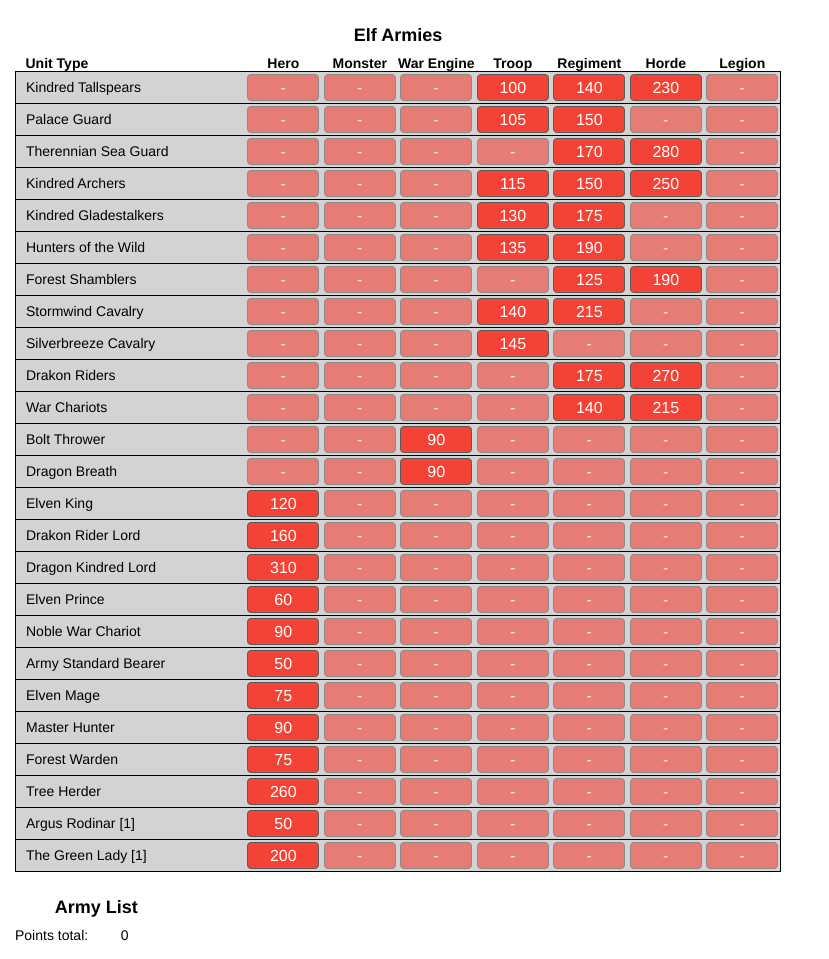
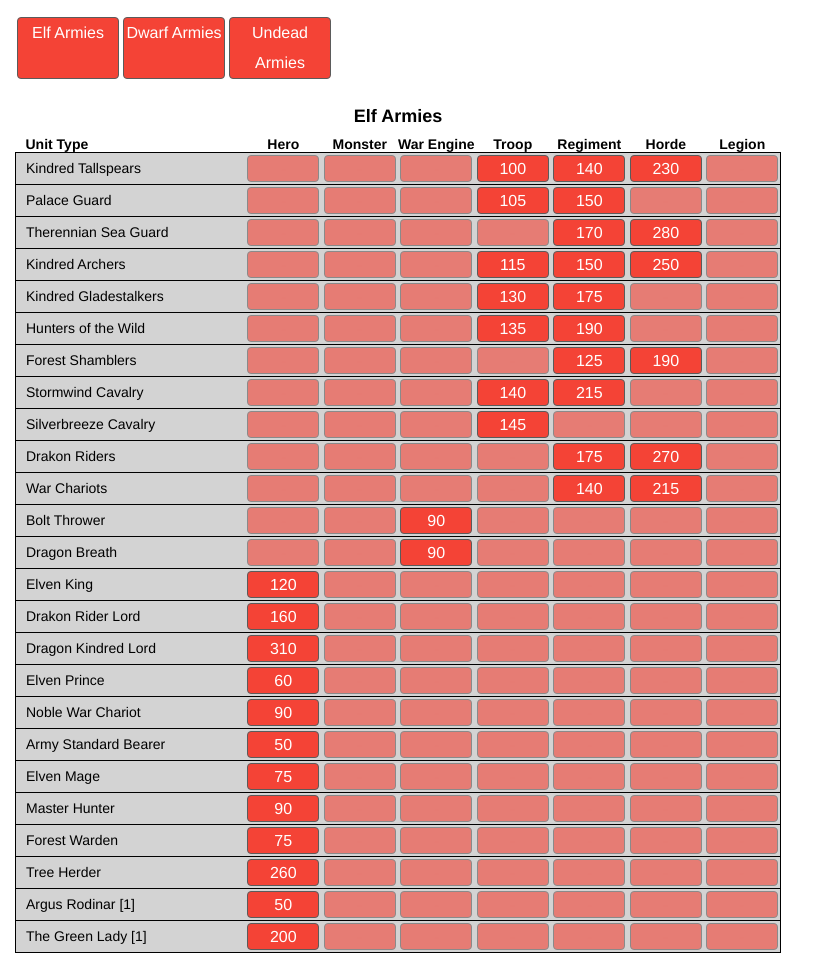
Before and after one commit to torkelbe/kowhub, a Django app: page /armybuilder/ in a window 1280 px wide. Shown: the part 60-1019 px from the top of the page, without its empty margins (0-829 px from the left). Run offline with Django 3.2, Linux system fonts and the light colour scheme; data that the repository does not hold is empty; some libraries are stand-ins or nearby versions.

Commit message:
Add army buttons to application page

```diff
--- a/armybuilder/static/armybuilder/scripts/armybuilder-controller.js
+++ b/armybuilder/static/armybuilder/scripts/armybuilder-controller.js
@@ -13,10 +13,10 @@ armybuilderController = function() {
 
     function updateRendering(units) {
         // Disable button for chosen unique units
-        $('#forceList a.selectBtn').removeClass('disabled');
+        $('#forceList a.unitBtn').removeClass('disabled');
         $.each(units, function(i,unit) {
             if(unit.name.indexOf('[1]') > -1) {
-                $('#forceList td:contains('+unit.name+')').parents('tr').find('.selectBtn').addClass('disabled');
+                $('#forceList td:contains('+unit.name+')').parents('tr').find('.unitBtn').addClass('disabled');
             }
         });
         updateStatistics(units);
@@ -111,11 +111,16 @@ armybuilderController = function() {
                     storageEngine.remove('units', $(evt.target).parents('tr').data().unitId, function(units) {
                         var name = $(evt.target).parents('tr').children().first().text();
                         if(name.indexOf('[1]') > -1) {
-                            $('#forceList td:contains('+name+')').parents('tr').find('.selectBtn').removeClass('unique');
+                            $('#forceList td:contains('+name+')').parents('tr').find('.unitBtn').removeClass('unique');
                         }
                         $(evt.target).parents('tr').remove();
                         updateRendering(units);
                     }, errorLogger);
+                });
+
+                // Button listener: Select Army
+                $(armyPage).find('#armyselector').on('click', '.armyBtn', function(evt) {
+                    evt.preventDefault();
                 });
 
                 // Button listener: Get armylist PDF
@@ -158,7 +163,7 @@ armybuilderController = function() {
             .done(function() {
                 armybuilderController.loadSelections();
                 // forceList button listeners
-                $(armyPage).find('#forceList tbody').on('click', '.selectBtn', function(evt) {
+                $(armyPage).find('#forceList tbody').on('click', '.unitBtn', function(evt) {
                     evt.preventDefault();
                     var obj = getUnitObject(evt);
                     storageEngine.save('units', obj, function() {
--- a/armybuilder/static/armybuilder/styles/armybuilder.css
+++ b/armybuilder/static/armybuilder/styles/armybuilder.css
@@ -56,7 +56,21 @@ caption {
     padding-left: 10px;
 }
 
-.selectBtn, .emptyBtn {
+.armyBtn {
+    display: inline-block;
+    text-decoration: none;
+    background-color: #f44336;
+    color: white;
+    font-size: 16px;
+    border: 1px solid #5b5b5b;
+    border-radius: 4px;
+    width: 100px;
+    height: 60px;
+    line-height: 30px;
+    margin: 2px;
+}
+
+.unitBtn, .emptyBtn {
     display: inline-block;
     text-decoration: none;
     background-color: #f44336;
@@ -69,14 +83,14 @@ caption {
     margin: 2px;
 }
 
-.selectBtn:hover {
-    background-color: red;
-}
-
 .emptyBtn, .disabled {
     opacity: 0.6;
     cursor: default;
     pointer-events: none;
+}
+
+.emptyBtn {
+    color: #f44336;
 }
 
 #choiceList {
@@ -97,6 +111,10 @@ caption {
     width: 25px;
     line-height: 25px;
     margin: 2px;
+}
+
+.unitBtn:hover, .armyBtn:hover, .removeBtn:hover {
+    background-color: red;
 }
 
 .unitStats {
--- a/armybuilder/templates/armybuilder/application.html
+++ b/armybuilder/templates/armybuilder/application.html
@@ -17,6 +17,11 @@
             Torkel's Army Builder
         </header>
         <main id="armybuilderPage">
+        <table id="armyselector">
+            <td><nav><a href="#" class="armyBtn" army_key="elfarmies">Elf Armies</a></nav></td>
+            <td><nav><a href="#" class="armyBtn" army_key="dwarfarmies">Dwarf Armies</a></nav></td>
+            <td><nav><a href="#" class="armyBtn" army_key="undeadarmies">Undead Armies</a></nav></td>
+        </table>
         <span id="forceList">
         </span>
         <table id="choiceList">
@@ -93,7 +98,7 @@ $(document).ready(function() {
 
     <script id="btnTmpl" type="text/x-jsrender">
     {?if prop[~form]?}
-    <td><nav><a href="#" class="selectBtn" data-key={?>key?} data-form={?:~form?}>{?>prop[~form].Pts?}</a></nav></td>
+    <td><nav><a href="#" class="unitBtn" data-key={?>key?} data-form={?:~form?}>{?>prop[~form].Pts?}</a></nav></td>
     {?else?}
     <td><nav><a href="#" class="emptyBtn" >-</a></nav></td>
     {?/if?}
```
